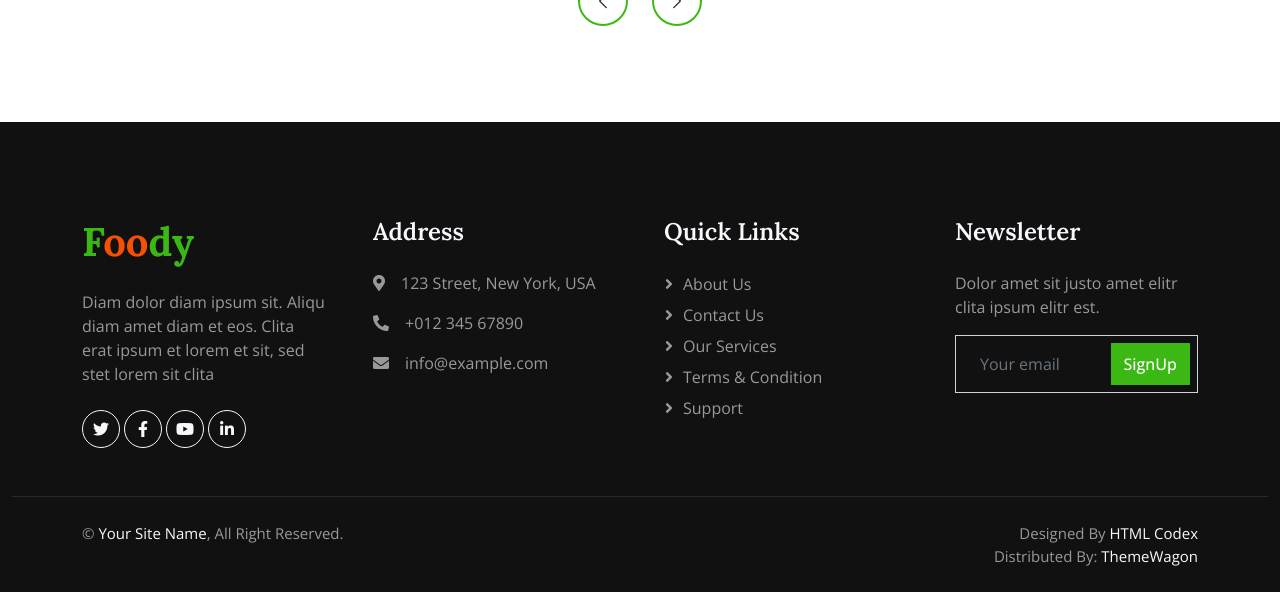
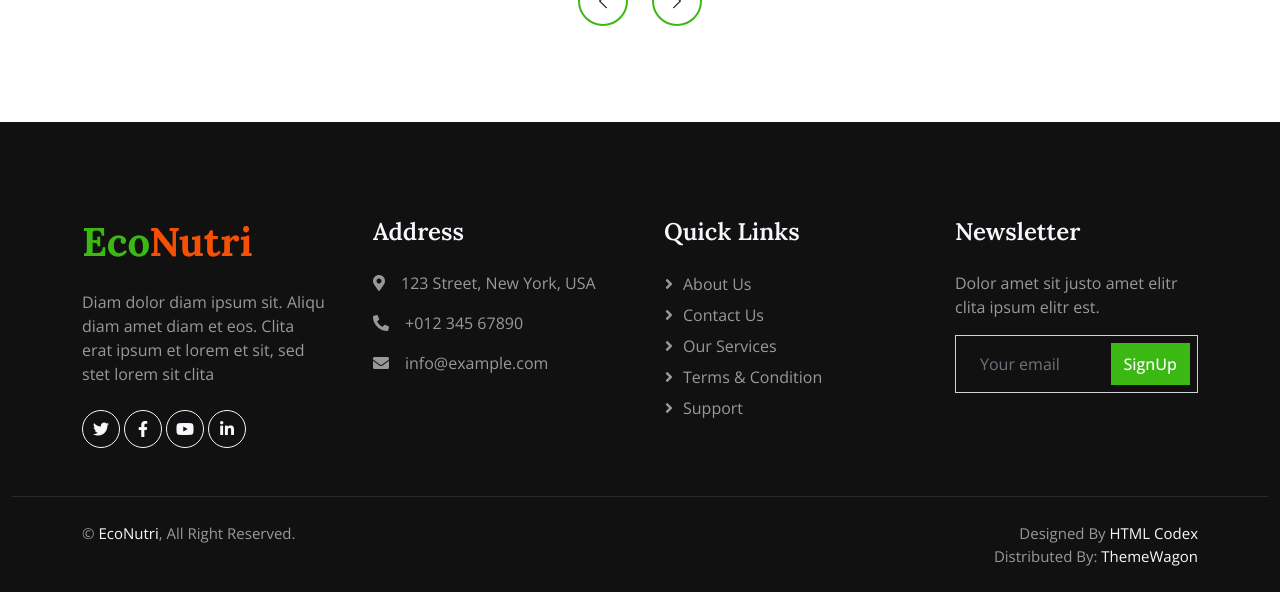
Before and after one commit to emna-kochbati/projet-web-nutrition, a PHP site: page / in a window 1280 px wide. Shown: the part 2360-2952 px from the top of the page. Run offline with PHP 8.4, Linux system fonts and the light colour scheme; data that the repository does not hold is empty; some libraries are stand-ins or nearby versions.

Commit message:
premier commit

```diff
--- a/View/back/layout.php
+++ b/View/back/layout.php
@@ -3,7 +3,7 @@
 <head>
     <meta charset="UTF-8">
     <meta name="viewport" content="width=device-width, initial-scale=1.0">
-    <title><?= htmlspecialchars($page_title ?? 'Dashboard') ?> — NutriSmart Admin</title>
+    <title><?= htmlspecialchars($page_title ?? 'Dashboard') ?> — EcoNutri Admin</title>
     <style>
         * { box-sizing: border-box; margin: 0; padding: 0; }
         body { font-family: Arial, sans-serif; background: #f4f6f8; }
--- a/View/back/partials/sidebar.php
+++ b/View/back/partials/sidebar.php
@@ -153,7 +153,7 @@
 <aside class="sidebar">
     <!-- Header -->
     <div class="sidebar-header">
-        <div class="site-name">🥗 NutriSmart</div>
+        <div class="site-name">🥗 EcoNutri</div>
     </div>
 
     <!-- Navigation -->
@@ -220,7 +220,7 @@
     </nav>
 
     <div class="sidebar-footer">
-        NutriSmart Admin © 2026
+        EcoNutri Admin © 2026
     </div>
 </aside>
 
--- a/View/front/partials/footer.php
+++ b/View/front/partials/footer.php
@@ -3,7 +3,7 @@
         <div class="container py-5">
             <div class="row g-5">
                 <div class="col-lg-3 col-md-6">
-                    <h1 class="fw-bold text-primary mb-4">F<span class="text-secondary">oo</span>dy</h1>
+                    <h1 class="fw-bold text-primary mb-4">Eco<span class="text-secondary">Nutri</span></h1>
                     <p>Diam dolor diam ipsum sit. Aliqu diam amet diam et eos. Clita erat ipsum et lorem et sit, sed stet lorem sit clita</p>
                     <div class="d-flex pt-2">
                         <a class="btn btn-square btn-outline-light rounded-circle me-1" href=""><i class="fab fa-twitter"></i></a>
@@ -40,7 +40,7 @@
             <div class="container">
                 <div class="row">
                     <div class="col-md-6 text-center text-md-start mb-3 mb-md-0">
-                        &copy; <a href="#">Your Site Name</a>, All Right Reserved.
+                        &copy; <a href="#">EcoNutri</a>, All Right Reserved.
                     </div>
                     <div class="col-md-6 text-center text-md-end">
                         <!--/*** This template is free as long as you keep the footer author’s credit link/attribution link/backlink. If you'd like to use the template without the footer author’s credit link/attribution link/backlink, you can purchase the Credit Removal License from "https://htmlcodex.com/credit-removal". Thank you for your support. ***/-->
--- a/View/front/partials/header.php
+++ b/View/front/partials/header.php
@@ -3,7 +3,7 @@
 
 <head>
     <meta charset="utf-8">
-    <title>Foody - Organic Food Website Template</title>
+    <title>EcoNutri - Organic Food Website</title>
     <meta content="width=device-width, initial-scale=1.0" name="viewport">
     <meta content="" name="keywords">
     <meta content="" name="description">
@@ -57,7 +57,7 @@
 
         <nav class="navbar navbar-expand-lg navbar-light py-lg-0 px-lg-5 wow fadeIn" data-wow-delay="0.1s">
             <a href="/2A35/Home" class="navbar-brand ms-4 ms-lg-0">
-                <h1 class="fw-bold text-primary m-0">F<span class="text-secondary">oo</span>dy</h1>
+                <h1 class="fw-bold text-primary m-0">Eco<span class="text-secondary">Nutri</span></h1>
             </a>
             <button type="button" class="navbar-toggler me-4" data-bs-toggle="collapse" data-bs-target="#navbarCollapse">
                 <span class="navbar-toggler-icon"></span>
```
